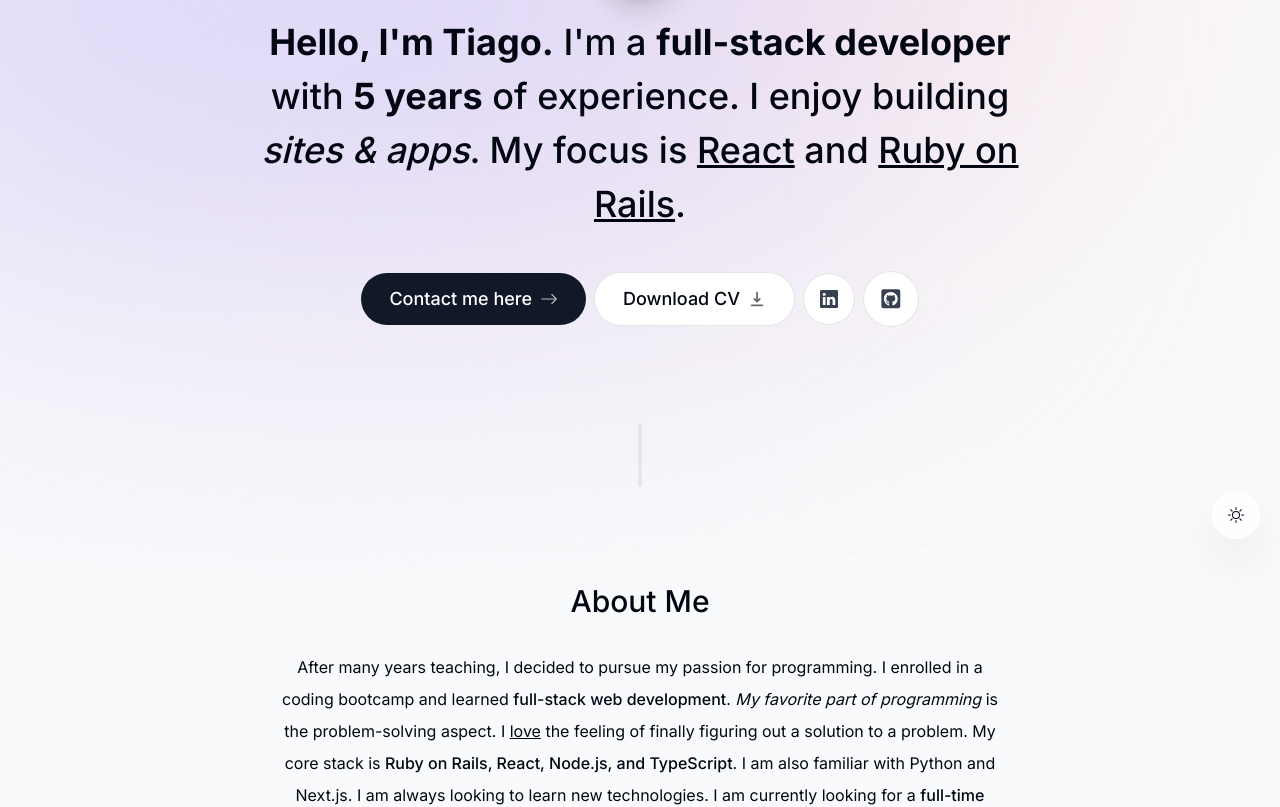
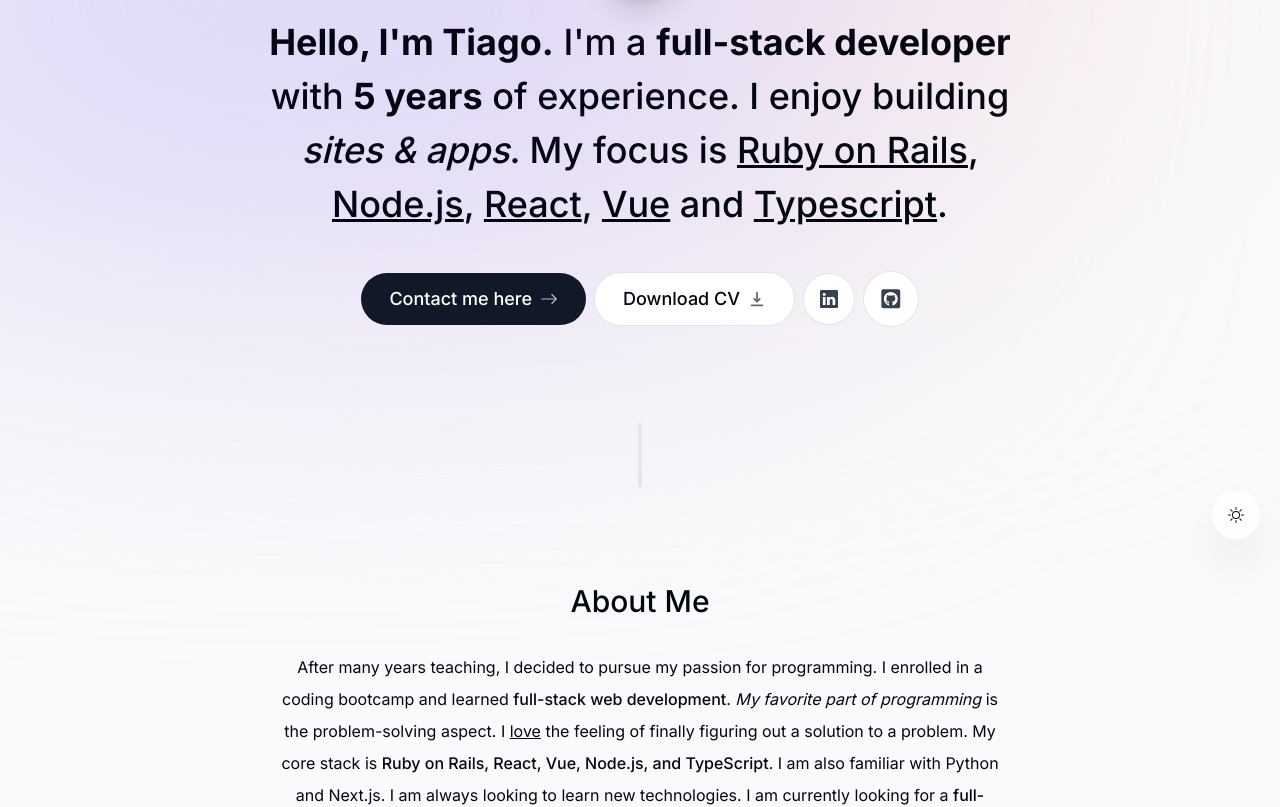
Before and after one commit to tiagorahal/portfolio_2.0, a Next.js app: page / in a window 1280 px wide. Shown: the part 241-1048 px from the top of the page. Built offline with nearby package versions, Linux system fonts and the light colour scheme; no server answers.

Commit message:
update info

```diff
--- a/components/about.tsx
+++ b/components/about.tsx
@@ -27,7 +27,7 @@ export default function About() {
         feeling of finally figuring out a solution to a problem. My core stack
         is{" "}
         <span className="font-medium">
-          Ruby on Rails, React, Node.js, and TypeScript
+          Ruby on Rails, React, Vue, Node.js, and TypeScript
         </span>
         . I am also familiar with Python and Next.js. I am always looking to
         learn new technologies. I am currently looking for a{" "}
--- a/components/intro.tsx
+++ b/components/intro.tsx
@@ -67,8 +67,11 @@ export default function Intro() {
         <span className="font-bold">full-stack developer</span> with{" "}
         <span className="font-bold">5 years</span> of experience. I enjoy
         building <span className="italic">sites & apps</span>. My focus is{" "}
-        <span className="underline">React</span> and{" "}
-        <span className="underline">Ruby on Rails</span>.
+        <span className="underline">Ruby on Rails</span>,{" "}
+        <span className="underline">Node.js</span>,{" "}
+        <span className="underline">React</span>,{" "}
+        <span className="underline">Vue</span> and{" "}
+        <span className="underline">Typescript</span>.
       </motion.h1>
 
       <motion.div
```
